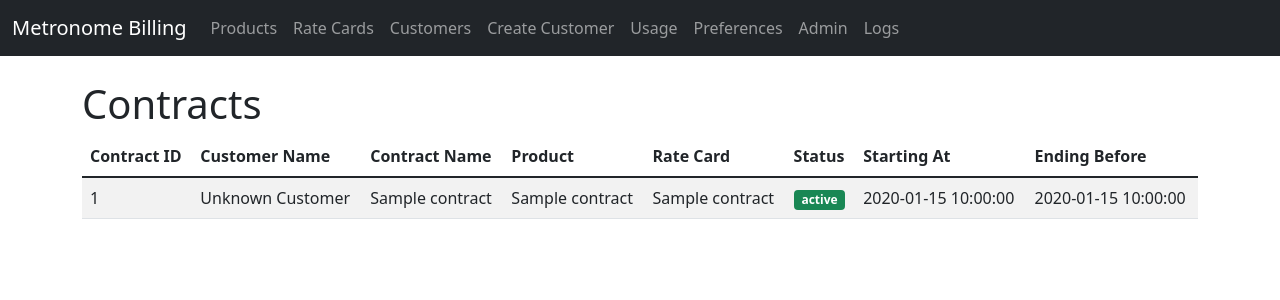
After one commit to carnalim/metronome_billimg_up1, a Flask app: page /contracts in a window 1280 px wide. The commit adds this page. Shown: the top 300 px of the page. Run offline with Flask 3, Linux system fonts and the light colour scheme; tables that the repository leaves empty hold one stand-in row (values such as "Sample post"); some libraries are stand-ins or nearby versions.

Commit message:
Add contracts page with database storage and admin refresh functionality

```diff
--- a/website/app.py
+++ b/website/app.py
@@ -1,3 +1,4 @@
+#!/usr/bin/env python3
 from flask import Flask, render_template, request, redirect, url_for, flash, jsonify
 from pathlib import Path
 import sys
@@ -10,7 +11,7 @@ import logging
 import os
 import numpy as np
 import time
-from website.models import db, LogEntry, Customer, Product
+from website.models import db, LogEntry, Customer, Product, Contract
 
 sys.path.append(str(Path(__file__).parent.parent))
 from metronome_billing.core.metronome_api import MetronomeAPI
@@ -31,6 +32,7 @@ def init_db():
             # Try to query the new columns
             Customer.query.order_by(Customer.last_synced).first()
             Product.query.order_by(Product.last_synced).first()
+            Contract.query.order_by(Contract.last_synced).first()
         except Exception as e:
             logging.info("Detected schema change, recreating database tables")
             # Drop all tables
@@ -140,7 +142,6 @@ def create_customer():
             }
 
             # Create customer in Stripe first
-            # stripe.api_key is already set globally
             try:
                 stripe_customer = stripe.Customer.create(
                     name=name,
@@ -829,6 +830,160 @@ def add_credits(customer_id):
         flash(error_msg, "danger")
         return redirect(url_for('customers'))
 
+def refresh_contracts():
+    """Refresh contracts from Metronome API and store in database"""
+    try:
+        api = MetronomeAPI(api_key=metronome_api_key)
+        logging.info("Starting to refresh contracts")
+
+        # Get rate cards for looking up names
+        try:
+            rate_cards_response = api._make_request("POST", "/contract-pricing/rate-cards/list", json={})
+            rate_cards = {}
+            if isinstance(rate_cards_response, dict) and 'data' in rate_cards_response:
+                for card in rate_cards_response['data']:
+                    initial = card.get('initial', {})
+                    rate_cards[card['id']] = initial.get('name') if initial else card.get('name', 'Unknown Rate Card')
+            logging.info(f"Successfully fetched {len(rate_cards)} rate cards")
+        except Exception as e:
+            logging.error(f"Error fetching rate cards: {str(e)}")
+            rate_cards = {}
+
+        # Get products for looking up names
+        try:
+            products_response = api._make_request("POST", "/contract-pricing/products/list", json={})
+            products = {}
+            if isinstance(products_response, dict) and 'data' in products_response:
+                for product in products_response['data']:
+                    initial = product.get('initial', {})
+                    products[product['id']] = initial.get('name') if initial else product.get('name', 'Unknown Product')
+            logging.info(f"Successfully fetched {len(products)} products")
+        except Exception as e:
+            logging.error(f"Error fetching products: {str(e)}")
+            products = {}
+
+        # Get all customers from database
+        customers = Customer.query.all()
+        updated_count = 0
+        created_count = 0
+
+        for customer in customers:
+            if not customer.metronome_id:
+                continue
+
+            try:
+                logging.info(f"Fetching contracts for customer {customer.metronome_id}")
+                contracts_response = api._make_request("POST", "/contracts/list", json={
+                    "customer_id": customer.metronome_id
+                })
+
+                if isinstance(contracts_response, dict) and 'data' in contracts_response:
+                    contracts_data = contracts_response['data']
+                    if not isinstance(contracts_data, list):
+                        contracts_data = [contracts_data]
+
+                    for contract_data in contracts_data:
+                        try:
+                            contract_id = contract_data.get('id')
+                            if not contract_id:
+                                continue
+
+                            # Get initial contract data
+                            initial = contract_data.get('initial', {})
+
+                            # Parse dates
+                            starting_at = None
+                            ending_before = None
+                            try:
+                                if initial.get('starting_at'):
+                                    starting_at = datetime.fromisoformat(initial['starting_at'].replace('Z', '+00:00'))
+                                if initial.get('ending_before'):
+                                    ending_before = datetime.fromisoformat(initial['ending_before'].replace('Z', '+00:00'))
+                            except ValueError as e:
+                                logging.error(f"Error parsing dates for contract {contract_id}: {str(e)}")
+
+                            # Find or create contract
+                            contract = Contract.query.filter_by(id=contract_id).first()
+                            if contract:
+                                contract.name = initial.get('name') if initial else contract_data.get('name', 'Unnamed Contract')
+                                contract.product_name = products.get(initial.get('product_id'), 'Unknown Product')
+                                contract.rate_card_name = rate_cards.get(initial.get('rate_card_id'), 'Unknown Rate Card')
+                                contract.status = contract_data.get('status', 'active')
+                                contract.starting_at = starting_at
+                                contract.ending_before = ending_before
+                                contract.last_synced = datetime.now(timezone.utc)
+                                updated_count += 1
+                            else:
+                                contract = Contract(
+                                    id=contract_id,
+                                    customer_id=customer.metronome_id,
+                                    name=initial.get('name') if initial else contract_data.get('name', 'Unnamed Contract'),
+                                    product_name=products.get(initial.get('product_id'), 'Unknown Product'),
+                                    rate_card_name=rate_cards.get(initial.get('rate_card_id'), 'Unknown Rate Card'),
+                                    status=contract_data.get('status', 'active'),
+                                    starting_at=starting_at,
+                                    ending_before=ending_before,
+                                    created_at=datetime.now(timezone.utc),
+                                    last_synced=datetime.now(timezone.utc)
+                                )
+                                db.session.add(contract)
+                                created_count += 1
+
+                            # Commit every 100 contracts to avoid memory issues
+                            if (updated_count + created_count) % 100 == 0:
+                                db.session.commit()
+                                logging.info(f"Committed batch of 100 contracts (Updated: {updated_count}, Created: {created_count})")
+
+                        except Exception as e:
+                            logging.error(f"Error processing contract {contract_data.get('id')}: {str(e)}")
+                            continue
+                else:
+                    logging.warning(f"No contracts data found for customer {customer.metronome_id}")
+            except Exception as e:
+                logging.error(f"Error fetching contracts for customer {customer.metronome_id}: {str(e)}")
+                continue
+
+        # Final commit for remaining contracts
+        db.session.commit()
+        message = f"Successfully refreshed contracts. Updated {updated_count} and created {created_count} contracts."
+        logging.info(message)
+        return True, message
+
+    except Exception as e:
+        error_msg = f"Error refreshing contracts: {str(e)}"
+        logging.error(error_msg)
+        logging.exception("Full traceback:")
+        return False, error_msg
+
+@app.route('/contracts')
+def contracts():
+    try:
+        # Get contracts from database
+        contracts = Contract.query.all()
+
+        # Convert database objects to dictionaries for template
+        contracts_list = []
+        for contract in contracts:
+            contracts_list.append({
+                'id': contract.id,
+                'customer_name': contract.customer.name if contract.customer else 'Unknown Customer',
+                'name': contract.name,
+                'product_name': contract.product_name,
+                'rate_card_name': contract.rate_card_name,
+                'status': contract.status,
+                'starting_at': contract.starting_at.strftime('%Y-%m-%d %H:%M:%S') if contract.starting_at else None,
+                'ending_before': contract.ending_before.strftime('%Y-%m-%d %H:%M:%S') if contract.ending_before else None
+            })
+
+        return render_template('contracts.html', contracts=contracts_list)
+
+    except Exception as e:
+        error_msg = f"Error loading contracts: {str(e)}"
+        logging.error(error_msg)
+        logging.exception("Full traceback:")
+        flash(error_msg, 'danger')
+        return render_template('contracts.html', contracts=[])
+
 @app.route('/usage', methods=['GET', 'POST'])
 def usage():
     return render_template('usage.html')
@@ -1024,9 +1179,20 @@ def admin():
     # Get counts from database
     customer_count = Customer.query.count()
     product_count = Product.query.count()
+    contract_count = Contract.query.count()
     return render_template('admin.html',
                          customer_count=customer_count,
-                         product_count=product_count)
+                         product_count=product_count,
+                         contract_count=contract_count)
+
+@app.route('/admin/refresh-contracts', methods=['POST'])
+def refresh_contracts_route():
+    success, message = refresh_contracts()
+    if success:
+        flash(message, "success")
+    else:
+        flash(message, "danger")
+    return redirect(url_for('admin'))
 
 @app.route('/admin/refresh-products', methods=['POST'])
 def refresh_products_route():
@@ -1157,11 +1323,18 @@ def refresh_database():
 
             # Final commit for remaining customers
             db.session.commit()
-            message = f"Successfully refreshed database. Updated {updated_count} and created {created_count} customers (Total: {updated_count + created_count})."
-            logging.info(message)
-            flash(message, "success")
+            customer_message = f"Successfully refreshed customers. Updated {updated_count} and created {created_count} customers."
+            logging.info(customer_message)
+            flash(customer_message, "success")
         else:
             flash("No customers found to update.", "warning")
+
+        # Finally refresh contracts
+        success, contract_message = refresh_contracts()
+        if success:
+            flash(contract_message, "success")
+        else:
+            flash(contract_message, "danger")
 
         return redirect(url_for('admin'))
 
--- /dev/null
+++ b/website/templates/contracts.html
@@ -0,0 +1,40 @@
+{% extends "layout.html" %}
+
+{% block content %}
+<h1>Contracts</h1>
+
+<div class="table-responsive">
+    <table class="table table-striped">
+        <thead>
+            <tr>
+                <th>Contract ID</th>
+                <th>Customer Name</th>
+                <th>Contract Name</th>
+                <th>Product</th>
+                <th>Rate Card</th>
+                <th>Status</th>
+                <th>Starting At</th>
+                <th>Ending Before</th>
+            </tr>
+        </thead>
+        <tbody>
+            {% for contract in contracts %}
+            <tr>
+                <td>{{ contract.id }}</td>
+                <td>{{ contract.customer_name }}</td>
+                <td>{{ contract.name }}</td>
+                <td>{{ contract.product_name }}</td>
+                <td>{{ contract.rate_card_name }}</td>
+                <td>
+                    <span class="badge {% if contract.status == 'active' %}bg-success{% else %}bg-secondary{% endif %}">
+                        {{ contract.status }}
+                    </span>
+                </td>
+                <td>{{ contract.starting_at }}</td>
+                <td>{{ contract.ending_before if contract.ending_before else 'N/A' }}</td>
+            </tr>
+            {% endfor %}
+        </tbody>
+    </table>
+</div>
+{% endblock %}
```
Also changed, not shown: website/models.py (+14 -0 lines), website/templates/admin.html (+16 -2 lines).
